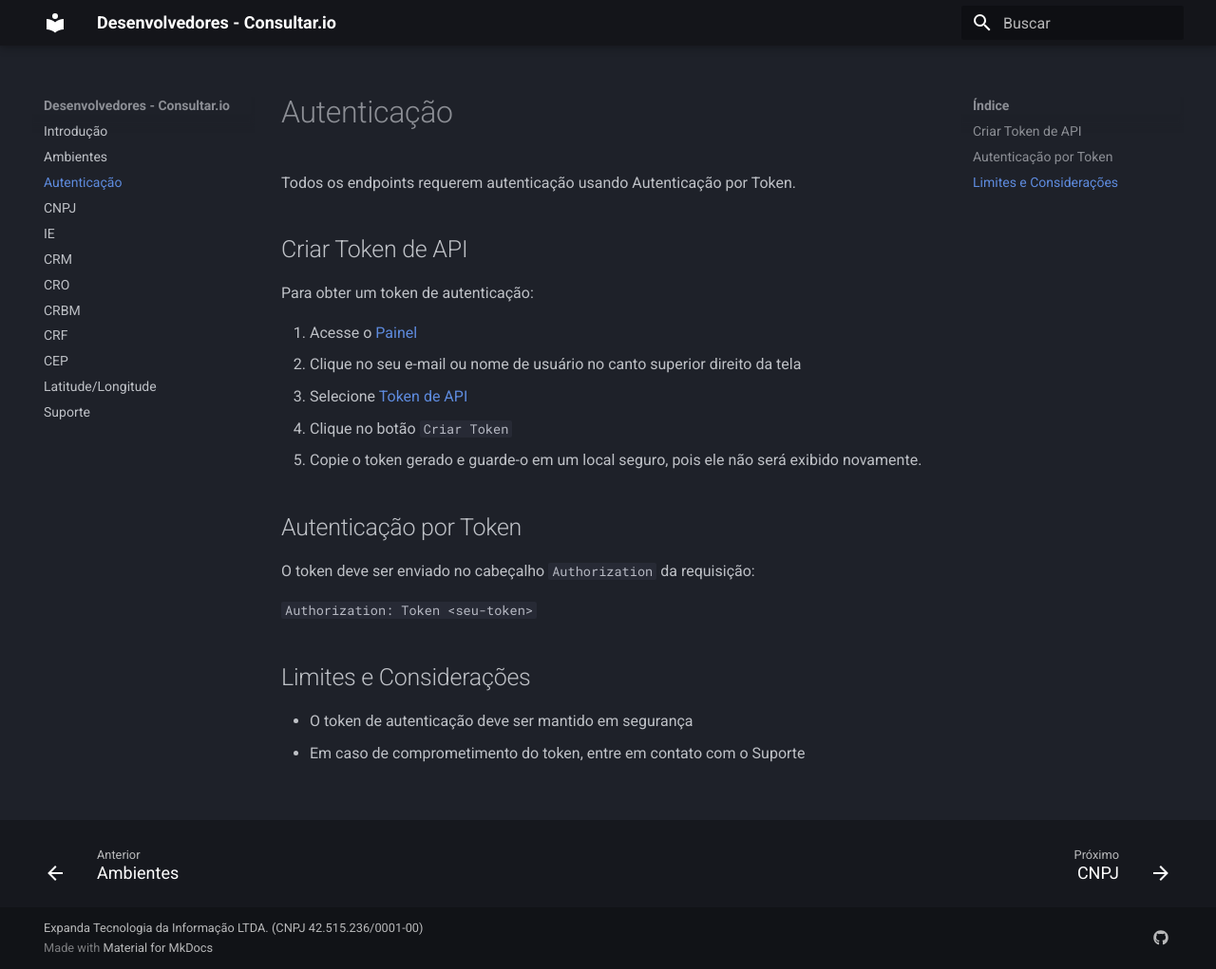
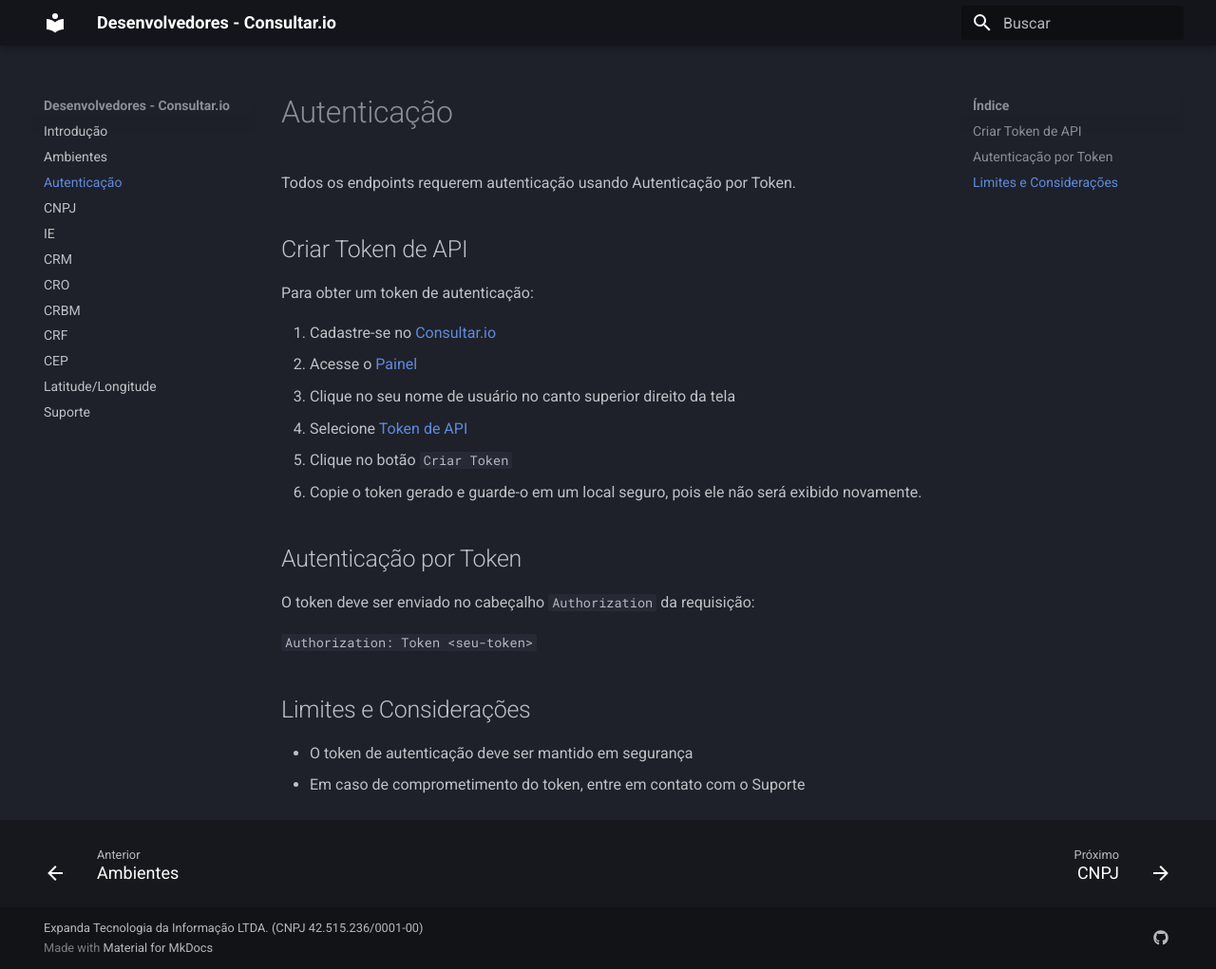
Before and after one commit to consultar-io/doc, an MkDocs documentation site: the page built from docs/autenticacao.md, in a window 1280 px wide and 1021 px high. Shown: the whole window at 95% size. Built offline with MkDocs 1.6.1 and Material for MkDocs 9.7.7, drawn with Linux system fonts in a browser that asks for light colours.

Commit message:
Update authentication documentation to reflect new registration steps
- Revised the steps for obtaining an authentication token to include a registration step at Consultar.io, ensuring clarity for new users. Adjusted the order of instructions for better flow.

```diff
--- a/docs/autenticacao.md
+++ b/docs/autenticacao.md
@@ -6,11 +6,12 @@ Todos os endpoints requerem autenticação usando Autenticação por Token.
 
 Para obter um token de autenticação:
 
-1. Acesse o [Painel](https://consultar.io/painel/?utm_source=docs&utm_medium=referral&utm_campaign=link)
-2. Clique no seu e-mail ou nome de usuário no canto superior direito da tela
-3. Selecione [Token de API](https://consultar.io/painel/token/?utm_source=docs&utm_medium=referral&utm_campaign=link)
-4. Clique no botão `Criar Token`
-5. Copie o token gerado e guarde-o em um local seguro, pois ele não será exibido
+1. Cadastre-se no [Consultar.io](https://consultar.io/cadastrar/?utm_source=docs&utm_medium=referral&utm_campaign=link)
+2. Acesse o [Painel](https://consultar.io/painel/?utm_source=docs&utm_medium=referral&utm_campaign=link)
+3. Clique no seu nome de usuário no canto superior direito da tela
+4. Selecione [Token de API](https://consultar.io/painel/token/?utm_source=docs&utm_medium=referral&utm_campaign=link)
+5. Clique no botão `Criar Token`
+6. Copie o token gerado e guarde-o em um local seguro, pois ele não será exibido
    novamente.
 
 ## Autenticação por Token
```
